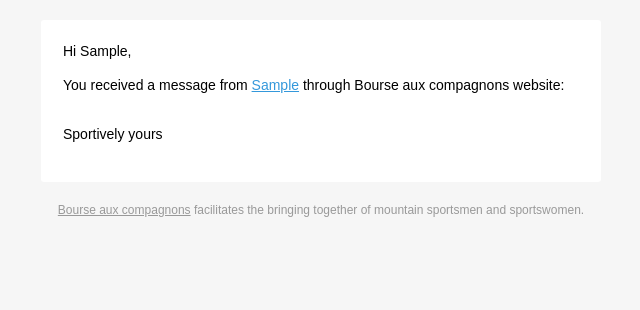
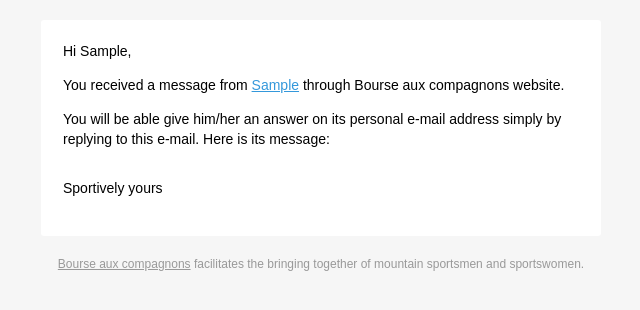
Before and after one commit to YannBerry/bourseauxcompagnons, a Django app: template profiles/templates/profiles/contact_profile_email_inline.html in a window 1280 px wide. Shown: the top 310 px of the page, without its empty margins (319-959 px from the left). Run offline with Django 3.2, Linux system fonts and the light colour scheme; the template is opened without the code that fills it: most values are stand-ins (such as "Sample title", 1, 10 or a date in 2020).

Commit message:
improved contact made email

```diff
--- a/profiles/templates/profiles/contact_profile_email_inline.html
+++ b/profiles/templates/profiles/contact_profile_email_inline.html
@@ -122,13 +122,14 @@
                                             {% if profile_making_contact %}
                                                 {# Translators: Think to translate the urls #}
                                                 <p style="font-family: sans-serif; font-size: 14px; font-weight: normal; margin: 0; margin-bottom: 15px;">{% blocktranslate with language_code=LANGUAGE_CODE profile_making_contact=profile_making_contact %}
-                                                You received a message from <a href="https://www.bourseauxcompagnons.fr/{{ language_code }}/profiles/{{ profile_making_contact }}/" style="color: #3498db; text-decoration: underline;">{{ profile_making_contact }}</a> through Bourse aux compagnons website:
+                                                You received a message from <a href="https://www.bourseauxcompagnons.fr/{{ language_code }}/profiles/{{ profile_making_contact }}/" style="color: #3498db; text-decoration: underline;">{{ profile_making_contact }}</a> through Bourse aux compagnons website.
                                                 {% endblocktranslate %}</p>
                                             {% else %}
                                                 <p style="font-family: sans-serif; font-size: 14px; font-weight: normal; margin: 0; margin-bottom: 15px;">{% blocktranslate %}
-                                                You received a message from somebody through Bourse aux compagnons website:
+                                                You received a message from somebody through Bourse aux compagnons website.
                                                 {% endblocktranslate %}</p>
                                             {% endif %}
+                                            <p style="font-family: sans-serif; font-size: 14px; font-weight: normal; margin: 0; margin-bottom: 15px;">{% translate 'You will be able give him/her an answer on its personal e-mail address simply by replying to this e-mail. Here is its message:' %}</p>
                                             <table role="presentation" border="0" cellpadding="0" cellspacing="0" class="btn btn-main" style="border-collapse: separate; mso-table-lspace: 0pt; mso-table-rspace: 0pt; box-sizing: border-box; width: 100%; font-style: italic; color: #FE9B0C;" width="100%">
                                                 <tbody>
                                                     <tr>
```
Also changed, not shown: locale/es/LC_MESSAGES/django.po, locale/fr/LC_MESSAGES/django.po, locale/it/LC_MESSAGES/django.po, 3 other files.
